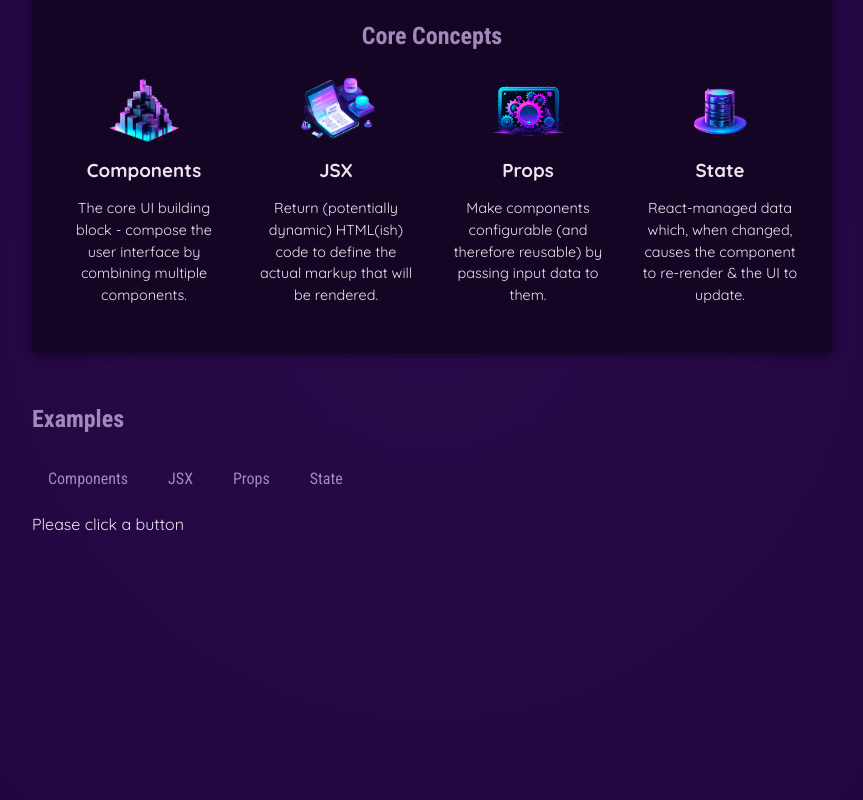
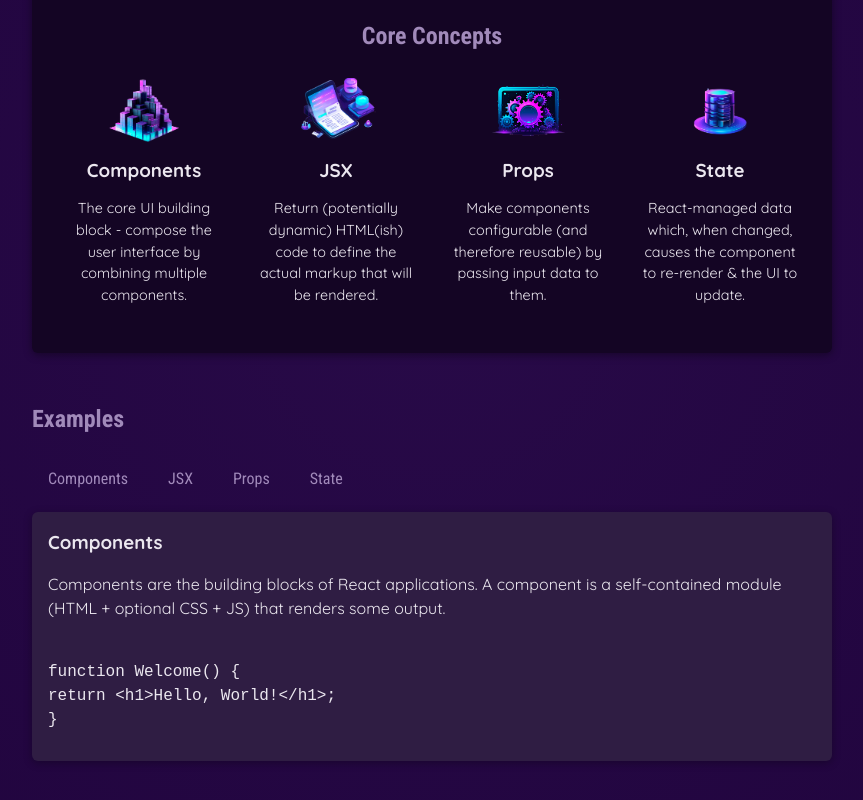
Before and after one commit to iiRooko/react-practice, a React (Vite) app in the folder 01-starting-project/: page / in a window 1280 px wide. Shown: the part 346-1146 px from the top of the page, without its empty margins (208-1071 px from the left). Built offline with nearby package versions, Linux system fonts and the light colour scheme.

Commit message:
Insert dynamic code that responds to button clicks, change default state to 'components'

```diff
--- a/01-starting-project/src/App.jsx
+++ b/01-starting-project/src/App.jsx
@@ -4,9 +4,10 @@
 import { Header } from "./components/Header.jsx";
 import { CoreConcept } from "./components/CoreConcept.jsx";
 import TabButton from "./components/TabButton.jsx";
+import { EXAMPLES } from './data.js';
 
 function App() {
-    const [ selectedTopic, setSelectedTopic ] = useState('Please click a button');
+    const [ selectedTopic, setSelectedTopic ] = useState('components');
 
     function handleSelect(selectedButton) {
         setSelectedTopic(selectedButton);
@@ -48,7 +49,15 @@
                             State
                         </TabButton>
                     </menu>
-                    {selectedTopic}
+                    <div id="tab-content">
+                      <h3>{EXAMPLES[selectedTopic].title}</h3>
+                      <p>{EXAMPLES[selectedTopic].description}</p>
+                      <pre>
+                        <code>
+                        {EXAMPLES[selectedTopic].code}
+                        </code>
+                      </pre>
+                    </div>
                 </section>
             </main>
         </div>
```
